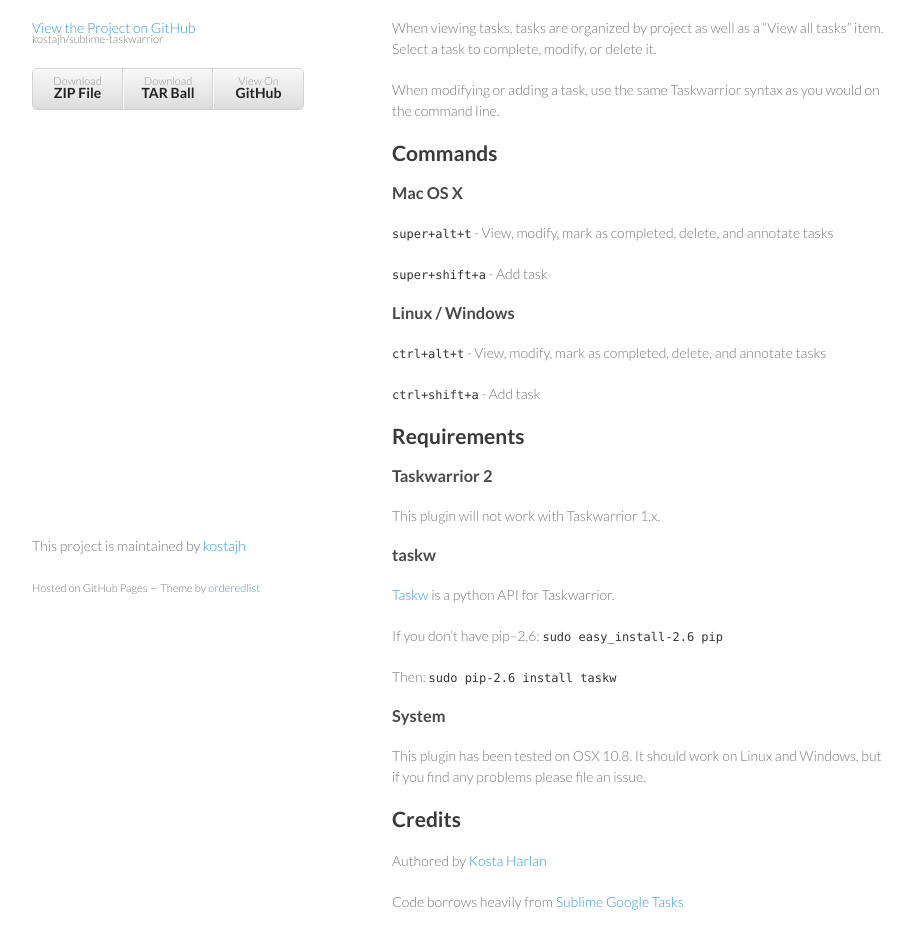
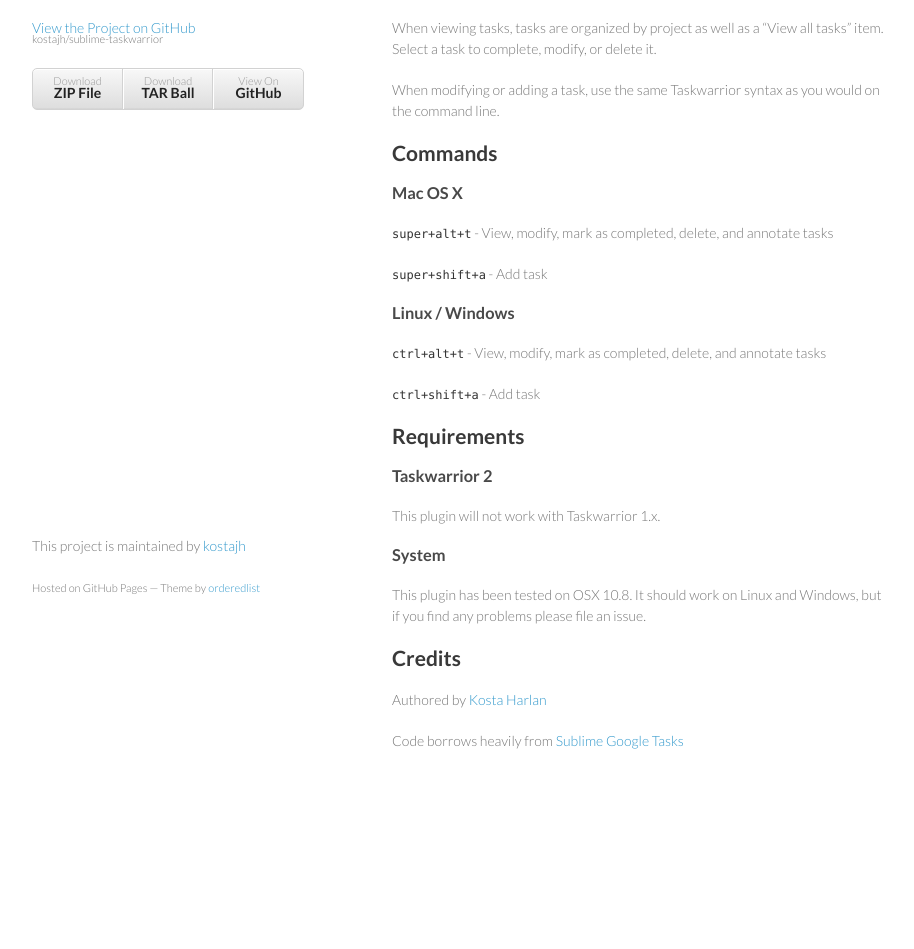
Before and after one commit to kostajh/sublime-taskwarrior, a plain HTML site: page index.html in a window 1280 px wide. Shown: the part 133-1082 px from the top of the page, without its empty margins (178-1092 px from the left). After the commit the page ends 954 px from the top, so only its background shows below. Drawn offline with Linux system fonts and the light colour scheme.

Commit message:
Remove note on taskw

```diff
--- a/index.html
+++ b/index.html
@@ -56,14 +56,6 @@
 
 <p>This plugin will not work with Taskwarrior 1.x.</p>
 
-<h3 id="taskw">taskw</h3>
-
-<p><a href="https://github.com/ralphbean/taskw">Taskw</a> is a python API for Taskwarrior.</p>
-
-<p>If you don&#8217;t have pip&#8211;2.6: <code>sudo easy_install-2.6 pip</code></p>
-
-<p>Then: <code>sudo pip-2.6 install taskw</code></p>
-
 <h3 id="system">System</h3>
 
 <p>This plugin has been tested on OSX 10.8. It should work on Linux and Windows, but if you find any problems please file an issue.</p>
```
